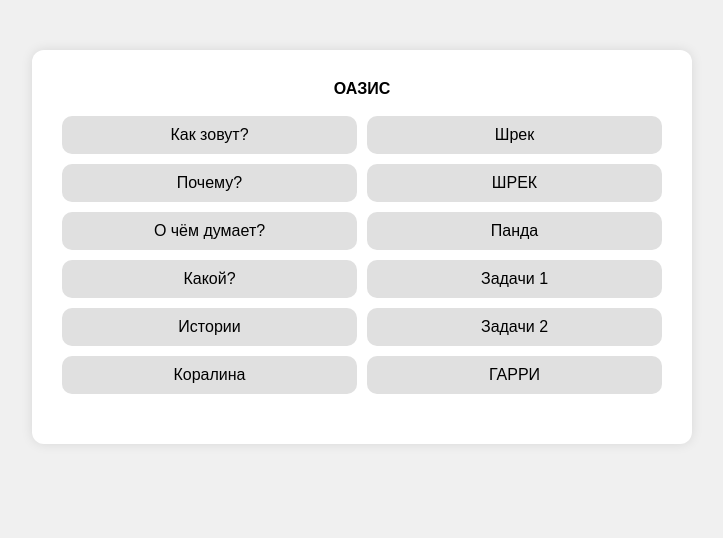
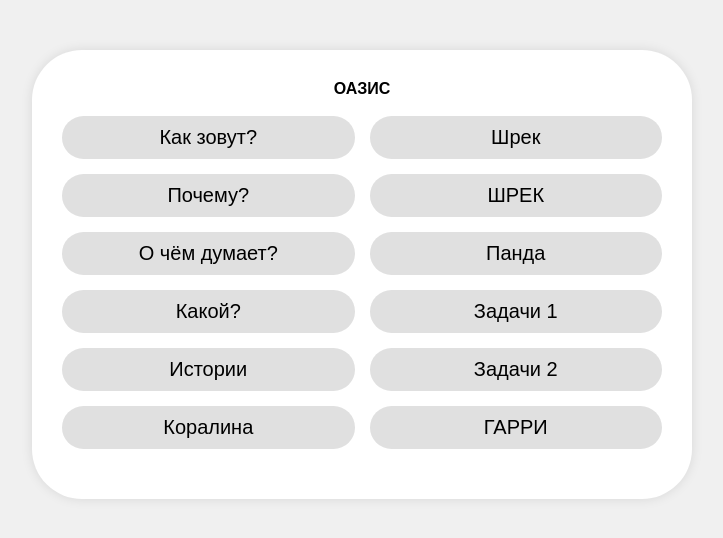
Before and after one commit to autizm6kola-art/rumpel, a React (Create React App) app: page / in a window 1280 px wide. Shown: the top 538 px of the page, without its empty margins (278-1001 px from the left). Built offline with nearby package versions, Linux system fonts and the light colour scheme.

Commit message:
дизайт

```diff
--- a/src/styles.css
+++ b/src/styles.css
@@ -12,7 +12,7 @@ body {
   margin: auto;
   background: white;
   margin-top: 50px;
-  border-radius: 12px;
+  border-radius: 50px;
   box-shadow: 0 0 12px rgba(0,0,0,0.1);
   text-align: center;
 }
@@ -20,7 +20,7 @@ body {
 .module-list {
   display: grid;
   grid-template-columns: repeat(2, 1fr);
-  gap: 10px;
+  gap: 15px;
   margin-bottom: 20px;
 }
 
@@ -28,9 +28,9 @@ body {
   padding: 10px 10px;
   background: #e0e0e0;
   border: none;
-  border-radius: 10px;
+  border-radius: 50px;
   cursor: pointer;
-  font-size: 16px;
+  font-size: 20px;
   transition: 0.2s;
 }
 .module-button:hover {
```
